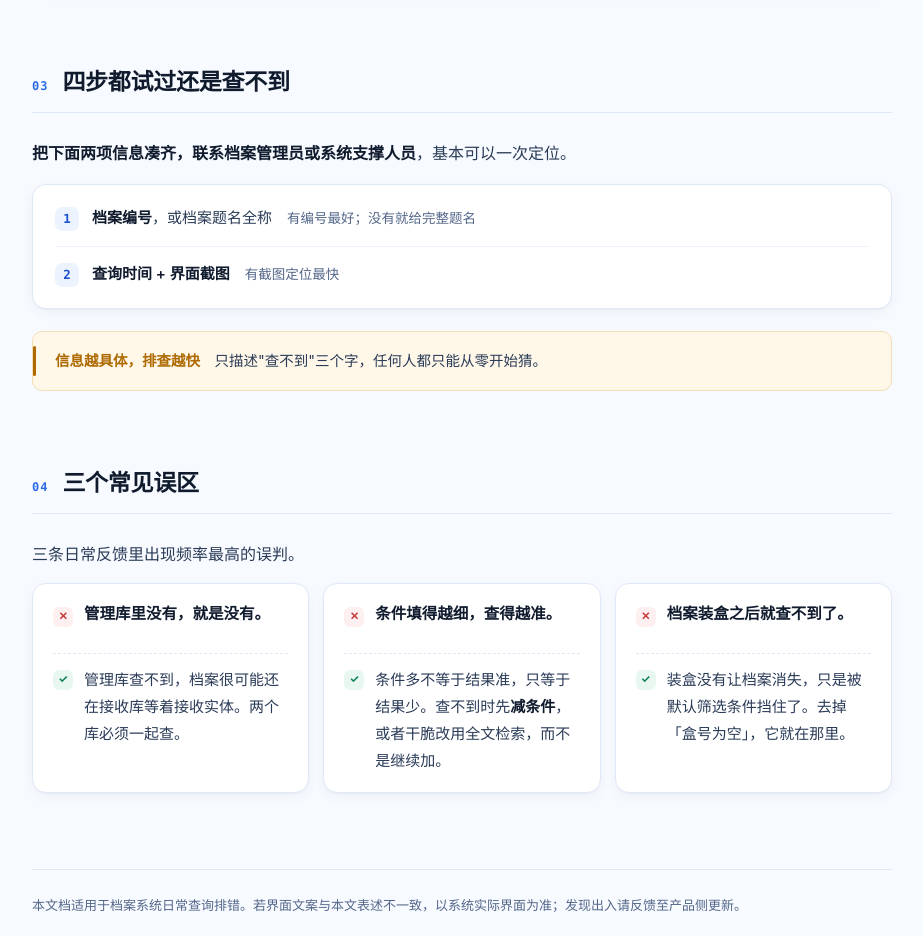
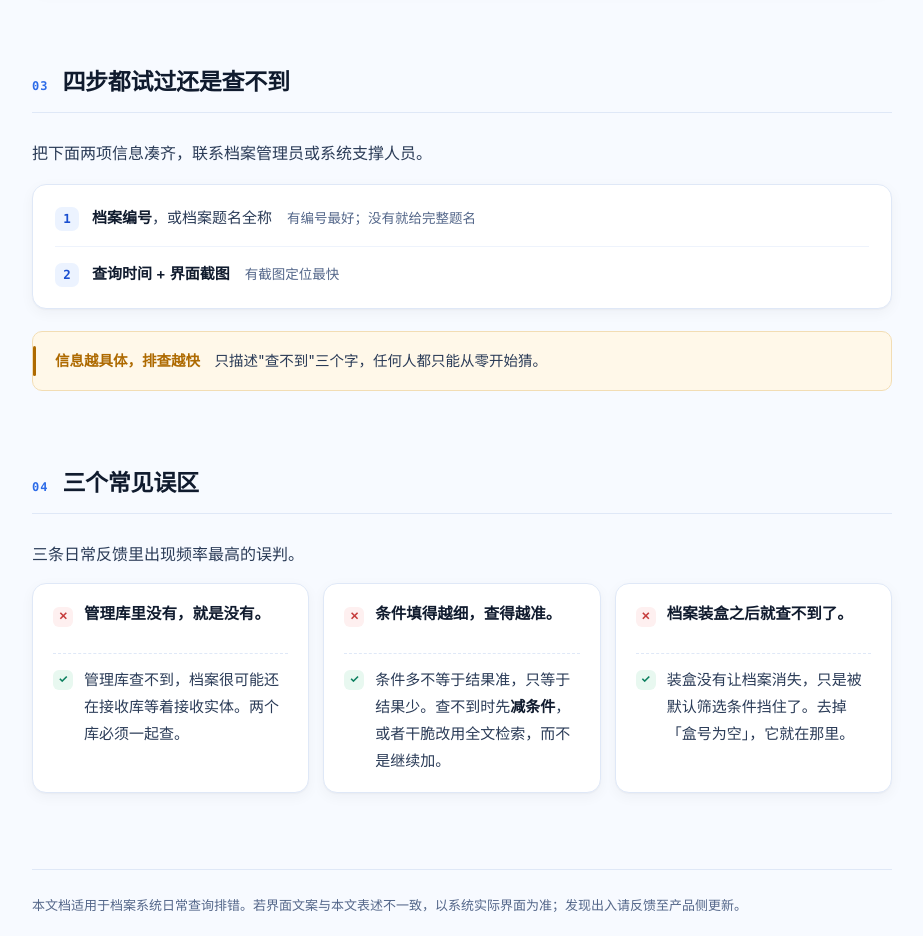
Before and after one commit to xdqqing/archive-search-guide, a plain HTML site: page index.html in a window 1280 px wide. Shown: the part 3040-3976 px from the top of the page, without its empty margins (244-1167 px from the left). Drawn offline with Linux system fonts and the light colour scheme.

Commit message:
docs: 联系段取消加粗并删去「基本可以一次定位」

```diff
--- a/index.html
+++ b/index.html
@@ -843,7 +843,7 @@ button:focus-visible,
         <h2>四步都试过还是查不到</h2>
       </div>
 
-      <p><strong>把下面两项信息凑齐，联系档案管理员或系统支撑人员</strong>，基本可以一次定位。</p>
+      <p>把下面两项信息凑齐，联系档案管理员或系统支撑人员。</p>
 
       <div class="brief">
         <div class="brief-row">
```
